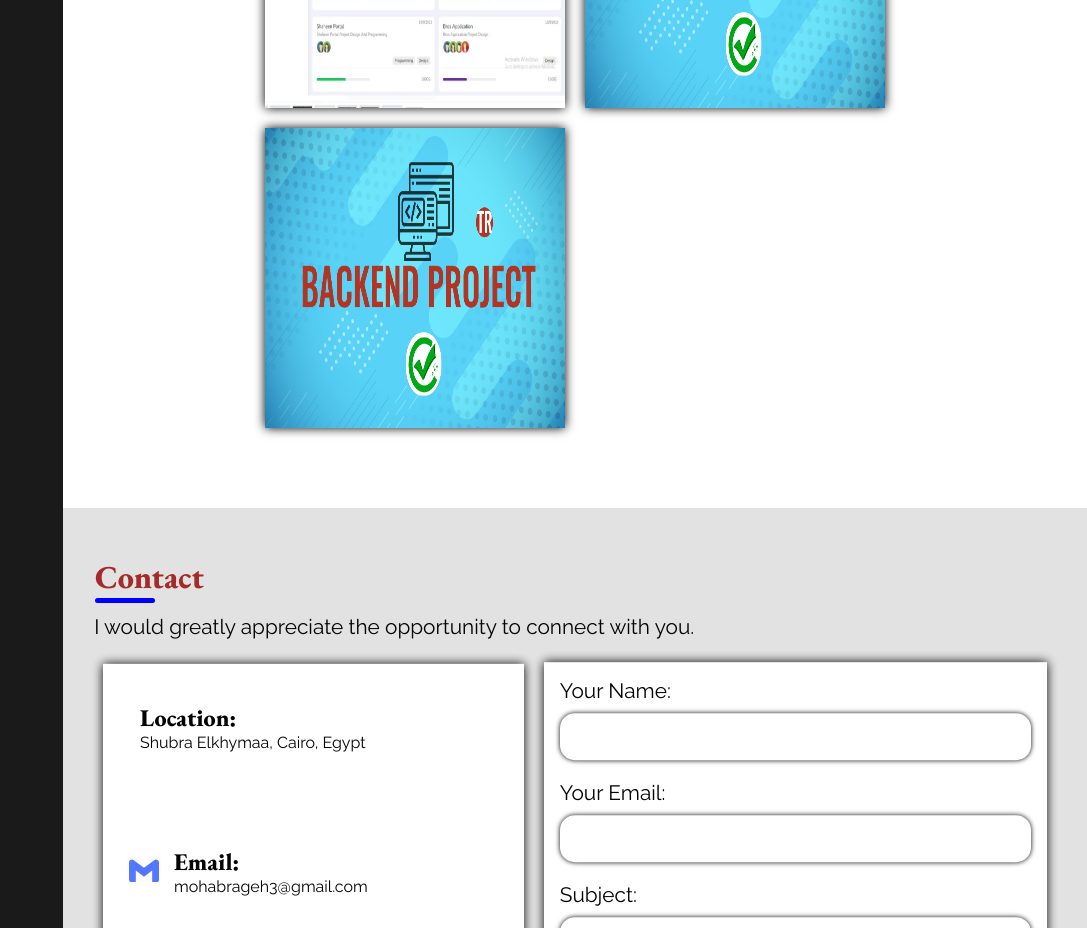
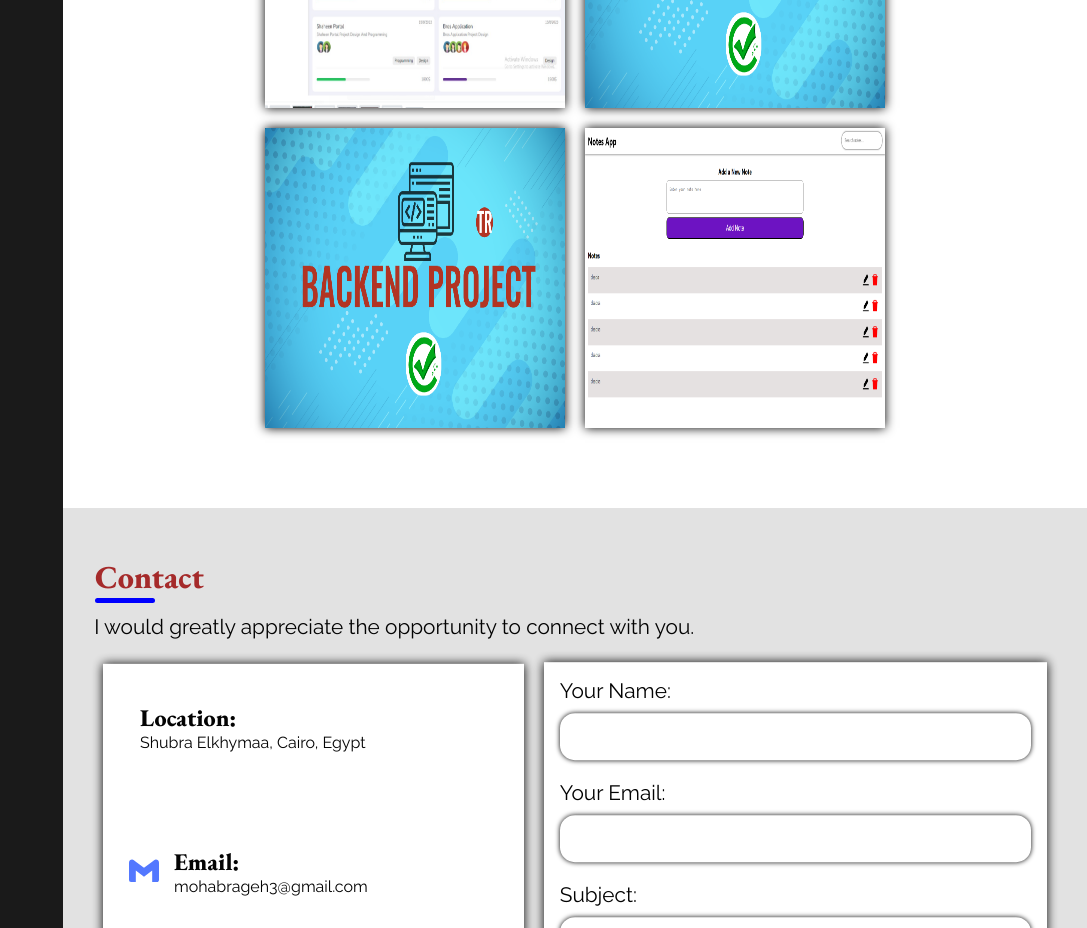
Before and after one commit to MohabYasserHTW/Portfolio, a React (Create React App) app: page / in a window 1280 px wide. Shown: the part 6120-7048 px from the top of the page, without its empty margins (193-1280 px from the left). Built offline with nearby package versions, Linux system fonts and the light colour scheme; some icons are missing.

Commit message:
new project

```diff
--- a/src/components/Projects/Projects.tsx
+++ b/src/components/Projects/Projects.tsx
@@ -62,6 +62,13 @@ function Projects() {
       codeLink: "https://github.com/MohabYasserHTW/vip_kid",
 
     },
+    {
+      title: "Notes App",
+      src: "imgs/notesApp.png",
+      codeLink: "https://github.com/MohabYasserHTW/Simple-Note-Taking-App",
+      liveLink:"https://mohabyasserhtw.github.io/Simple-Note-Taking-App/"
+
+    },
   ];
   return (
     <Section sectionTitle={"Projects"}>
```
Also changed, not shown: public/imgs/notesApp.png (added).
